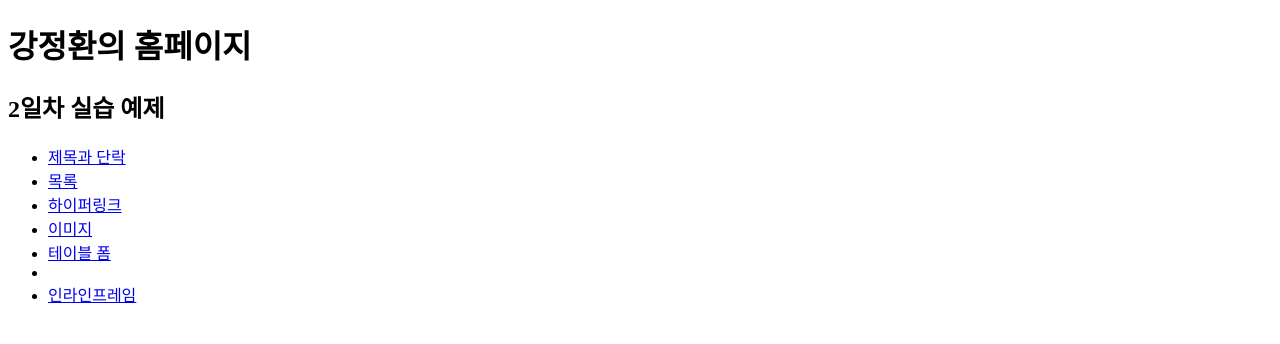
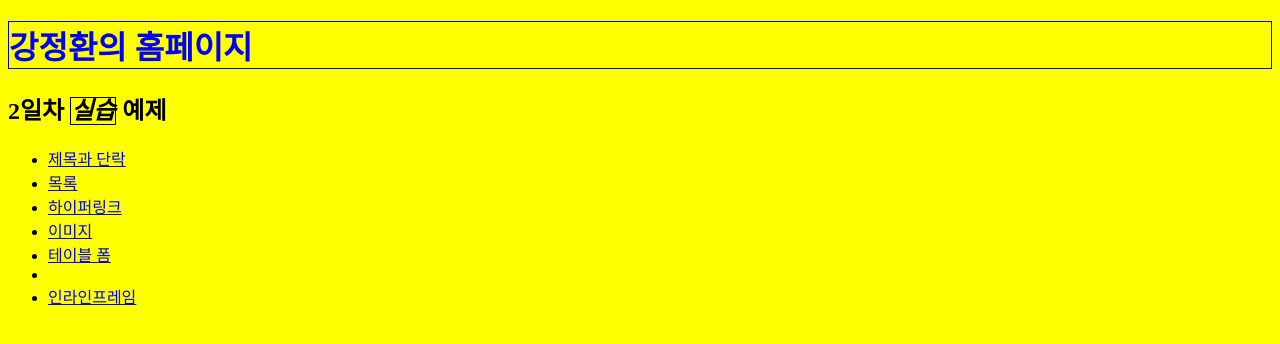
Before and after one commit to kangjunghwan/study, a plain HTML site: page index.html in a window 1280 px wide. Drawn offline with Linux system fonts and the light colour scheme.

Commit message:
css 적용방법

```diff
--- /dev/null
+++ b/css/style.css
@@ -0,0 +1,5 @@
+@charset "utf-8";
+
+h1{
+  color:blue;
+}
--- a/index.html
+++ b/index.html
@@ -5,10 +5,15 @@
   <meta name="viewport" content="width=device-width, initial-scale=1.0">
   <meta http-equiv="X-UA-Compatible" content="ie=edge">
   <title>웹페이지 제작하기</title>
+  <style>
+
+  body {background-color: #ff0;}
+  </style>
+  <link rel="stylesheet" href="css/style.css" />
 </head>
 <body>
-  <h1>강정환의 홈페이지</h1>
-  <h2>2일차 실습 예제</h2>
+  <h1 style="border:1px solid">강정환의 홈페이지</h1>
+  <h2>2일차 <em style="border:1px solid">실습</em > 예제</h2>
   <ul>
     <li><a href="view/heading.html">제목과 단락</a></li>
     <li><a href="view/list.html">목록</a></li>
```
